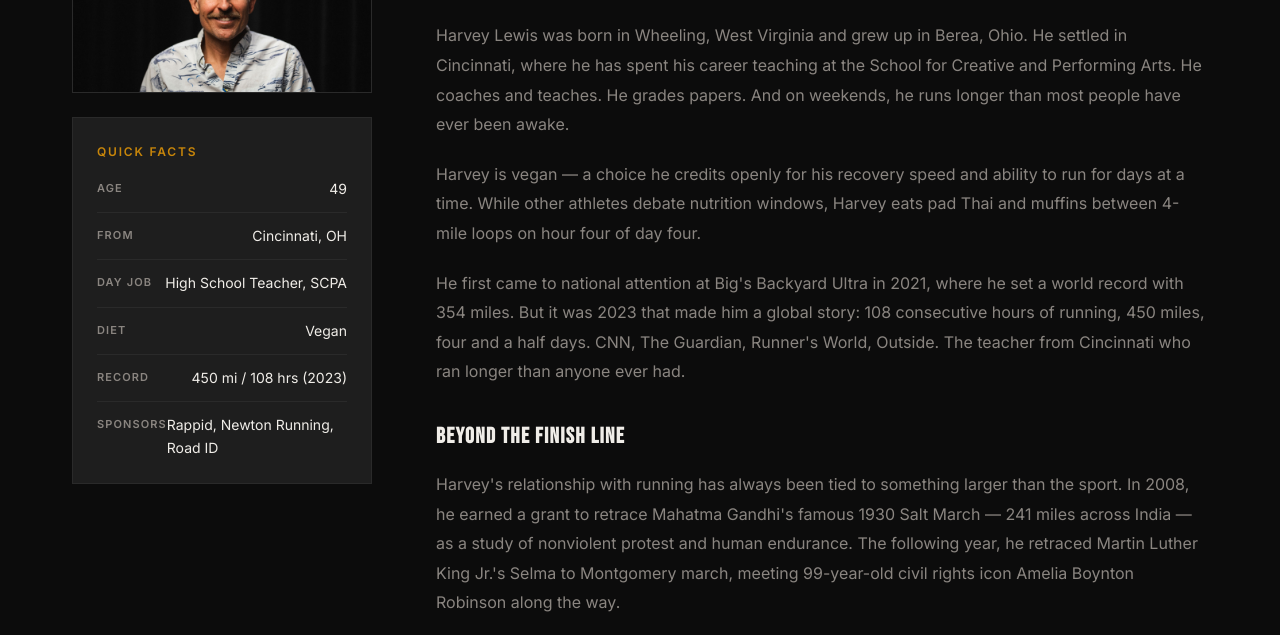
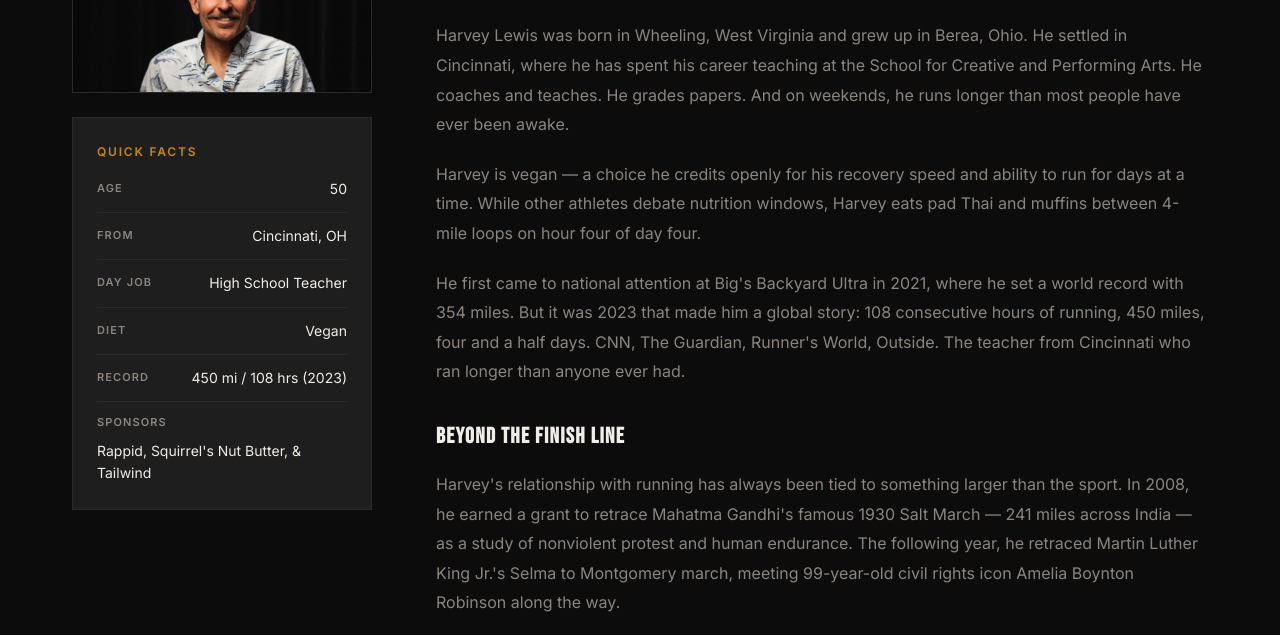
Before and after one commit to jtysonblack/harvey-lewis, an Astro site: page /about in a window 1280 px wide. Shown: the part 584-1219 px from the top of the page. Built offline with nearby package versions, Linux system fonts and the light colour scheme; Astro itself is replaced by a stand-in of ours.

Commit message:
Update quick facts: age 50, remove SCPA, update sponsors

```diff
--- a/src/pages/about.astro
+++ b/src/pages/about.astro
@@ -48,12 +48,15 @@ const timeline = [
           <div class="bio__quick-facts">
             <p class="eyebrow" style="margin-bottom: 1rem;">Quick Facts</p>
             <ul class="facts-list">
-              <li><span class="facts-list__label">Age</span><span>49</span></li>
+              <li><span class="facts-list__label">Age</span><span>50</span></li>
               <li><span class="facts-list__label">From</span><span>Cincinnati, OH</span></li>
-              <li><span class="facts-list__label">Day Job</span><span>High School Teacher, SCPA</span></li>
+              <li><span class="facts-list__label">Day Job</span><span>High School Teacher</span></li>
               <li><span class="facts-list__label">Diet</span><span>Vegan</span></li>
               <li><span class="facts-list__label">Record</span><span>450 mi / 108 hrs (2023)</span></li>
-              <li><span class="facts-list__label">Sponsors</span><span>Rappid, Newton Running, Road ID</span></li>
+              <li class="facts-list__sponsors-row">
+                <span class="facts-list__label">Sponsors</span>
+                <span>Rappid, Squirrel's Nut Butter, &amp; Tailwind</span>
+              </li>
             </ul>
           </div>
         </div>
@@ -260,6 +263,16 @@ const timeline = [
     padding-top: 0.125rem;
   }
 
+  .facts-list__sponsors-row {
+    flex-direction: column;
+    align-items: flex-start;
+    gap: 0.5rem;
+  }
+
+  .facts-list__sponsors-row .facts-list__label {
+    padding-top: 0;
+  }
+
   .bio__heading {
     font-size: clamp(1.75rem, 3vw, 2.25rem);
     margin-bottom: 1rem;
```
